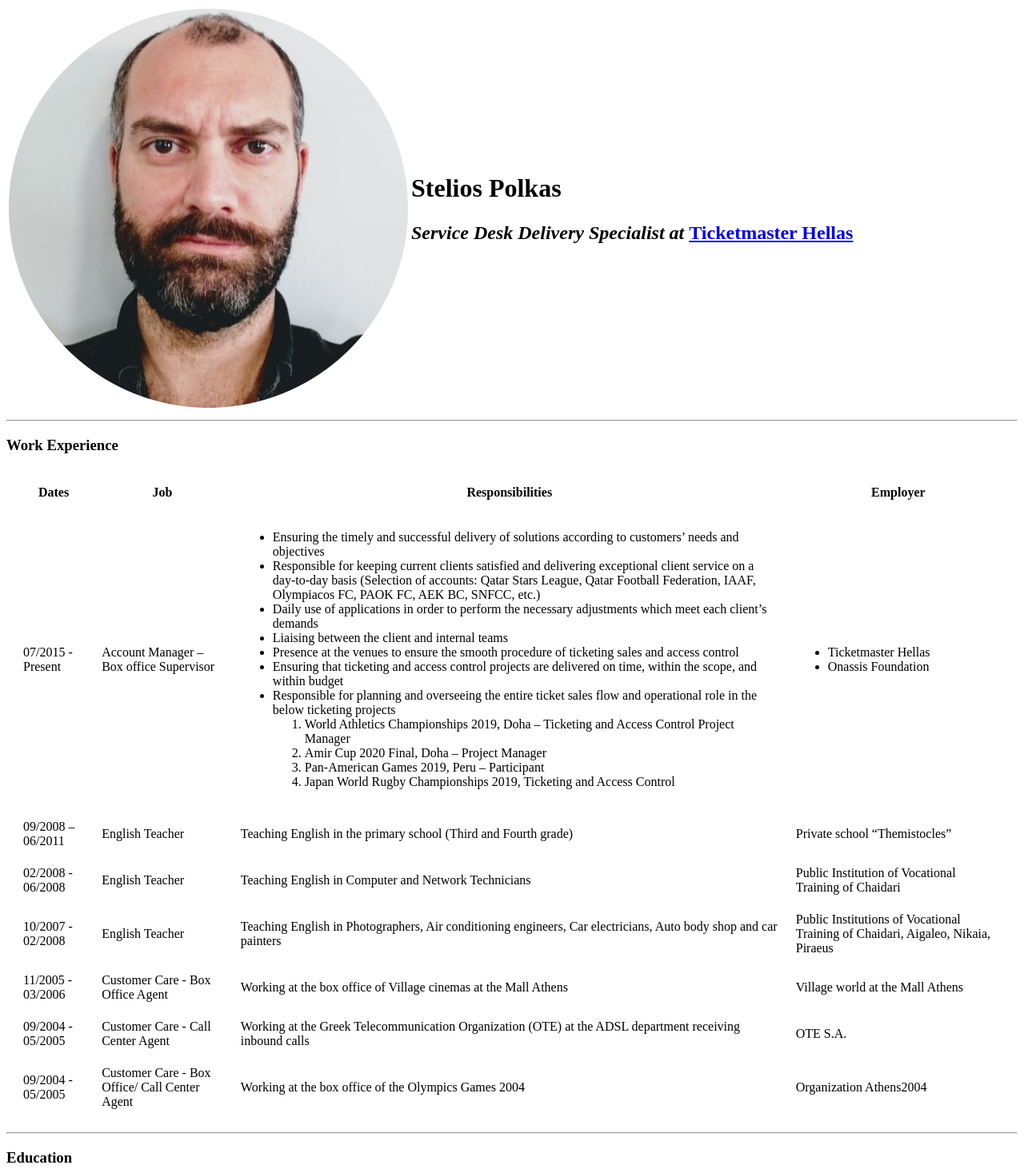
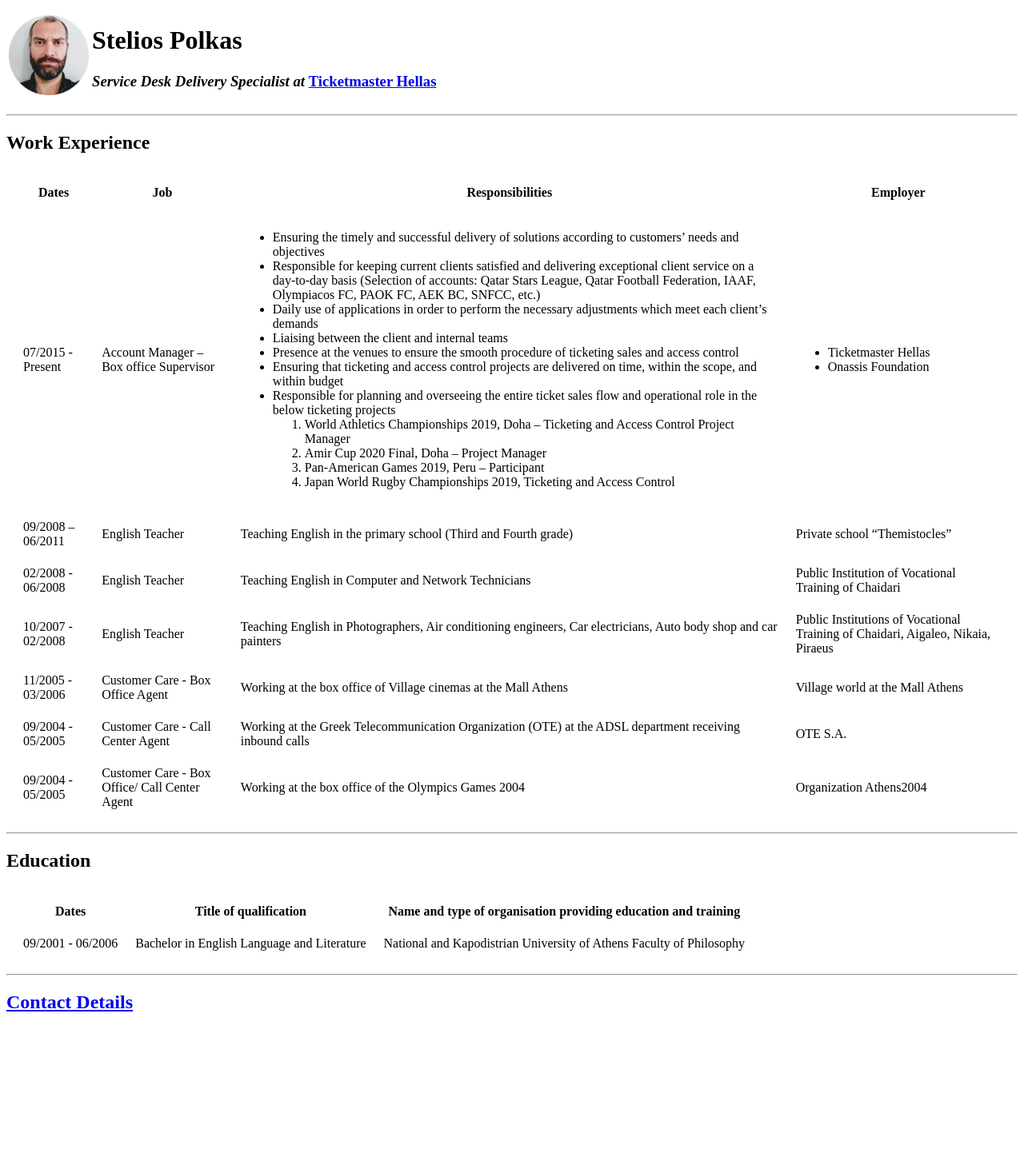
Before and after one commit to steliospol/CV, a plain HTML site: page index.html in a window 1280 px wide. Shown: the top 1462 px of the page at 80% size. After the commit the page ends 1287 px from the top, so only its background shows below. Drawn offline with Linux system fonts and the light colour scheme.

Commit message:
Update index.html

```diff
--- a/index.html
+++ b/index.html
@@ -4,24 +4,25 @@
 <head>
   <meta charset="utf-8">
   <title>Stelios Polkas CV</title>
+  <link rel="stylesheet" href="css/Styles.css">
 </head>
 
 <body>
-  <table>
 
+  </style>
   <table>
     <tr>
-        <td><img src="Pic Round.png" alt="Profice Picture"></td>
+      <td><img src="Pic Round.png" height="100" width="auto" alt="Profice Picture"></td>
       <td>
         <h1>Stelios Polkas</h1>
-          <h2>
+        <h3>
           <p><em>Service Desk Delivery Specialist at </em><strong><a href="https://www.ticketmaster.gr/">Ticketmaster Hellas</a></strong></p>
-          </h2>
+        </h3>
       </td>
     </tr>
   </table>
   <hr>
-    <h3>Work Experience</h3>
+  <h2>Work Experience</h2>
   <table cellspacing="20">
     <thead>
       <th>Dates</th>
@@ -107,7 +108,7 @@
   </table>
   <hr>
   <table cellspacing="20">
-      <h3>Education</h3>
+    <h2>Education</h2>
     <thead>
       <th>Dates</th>
       <th>Title of qualification</th>
@@ -120,7 +121,7 @@
     </tbody>
   </table>
   <hr>
-    <h3><a href="Contact Details.html">Contact Details</a></h3>
+  <h2><a href="Contact Details.html">Contact Details</a></h2>
 </body>
 
 </html>
```
Lines whose indentation alone changed are shown as unchanged.
